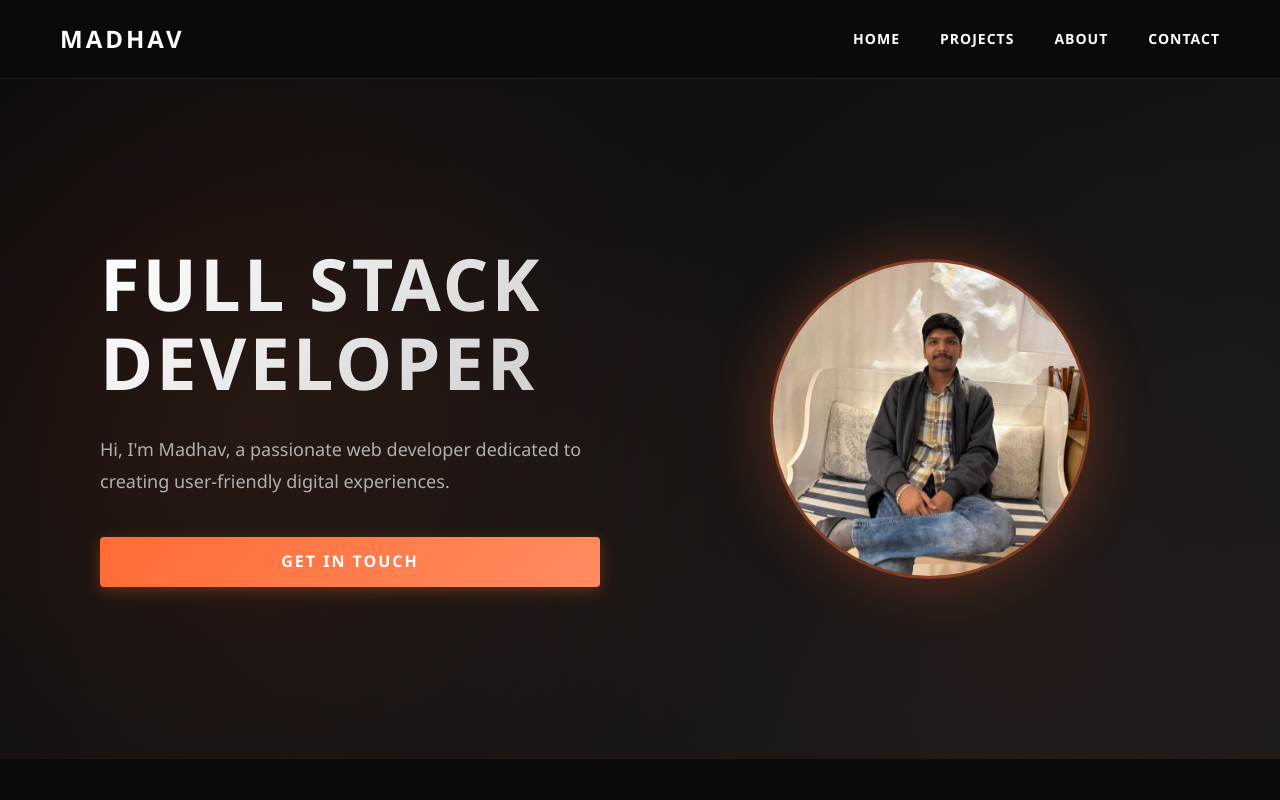
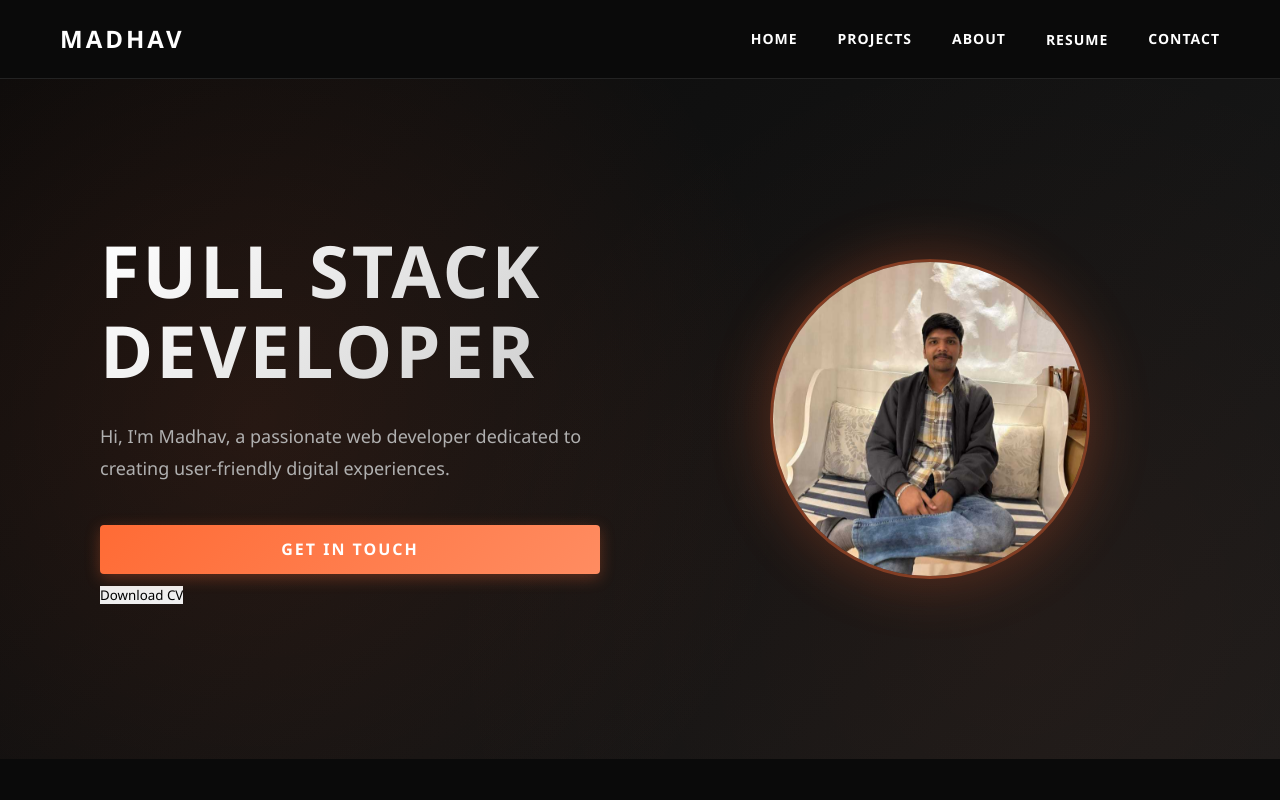
Before and after one commit to coder6-12/my-portfolio, a React (Vite) app: page / in a window 1280 px wide. Shown: the top 800 px of the page. Built offline with nearby package versions, Linux system fonts and the light colour scheme.

Commit message:
adding resume

```diff
--- a/src/components/Header/Header.css
+++ b/src/components/Header/Header.css
@@ -57,6 +57,16 @@
   width: 100%;
 }
 
+/* Resume Button Specific Styling */
+.resume-link {
+  background: none;
+  border: none;
+  cursor: pointer;
+  padding: 0;
+  font-family: inherit;
+  text-decoration: none;
+}
+
 .options {
   display: none;
   flex-direction: column;
@@ -94,7 +104,7 @@
 
   .nav-menu.active {
     transform: translateX(0);
-    max-height: 300px;
+    max-height: 350px; /* Increased to accommodate the extra menu item */
   }
 
   .nav-link {
@@ -105,4 +115,9 @@
   .nav-link::after {
     display: none;
   }
+
+  .resume-link {
+    width: 100%;
+    text-align: left;
+  }
 }
--- a/src/components/Header/Header.jsx
+++ b/src/components/Header/Header.jsx
@@ -1,12 +1,18 @@
 import { Link } from "react-router-dom";
 import "./Header.css";
 import { useState } from "react";
+import resume from "../../assets/MADHAVMITTAL.pdf";
 
 function Header() {
   const [isOpen, setIsOpen] = useState(false);
 
   const toggleMenu = () => {
     setIsOpen(!isOpen);
+  }
+
+  const handleResumeClick = () => {
+    window.open(resume, '_blank');
+    setIsOpen(false);
   }
 
   return (
@@ -26,6 +32,9 @@ function Header() {
           <Link to="/about" className="nav-link" onClick={() => setIsOpen(false)}>
             ABOUT
           </Link>
+          <button className="nav-link resume-link" onClick={handleResumeClick}>
+            RESUME
+          </button>
           <Link to="/contact" className="nav-link" onClick={() => setIsOpen(false)}>
             CONTACT
           </Link>
--- a/src/pages/Home/Home.jsx
+++ b/src/pages/Home/Home.jsx
@@ -1,8 +1,9 @@
 import { Link } from "react-router-dom";
 import "./Home.css";
 import Profile from "../../assets/profile.jpg";
+import resume from "../../assets/MADHAVMITTAL.pdf";
 import { FaHtml5, FaCss3Alt, FaReact, FaJs, FaPhp, FaNodeJs, FaGitAlt, FaGithub } from "react-icons/fa";
-import { SiTypescript, SiMongodb, SiExpress, SiVercel, SiCanva ,SiMysql , SiPostman} from "react-icons/si";
+import { SiTypescript, SiMongodb, SiExpress, SiVercel, SiCanva, SiMysql, SiPostman } from "react-icons/si";
 
 function Home() {
   const skillCategories = {
@@ -29,6 +30,10 @@ function Home() {
     ]
   };
 
+  const handleDownloadCV = () => {
+    window.open(resume, '_blank');
+  };
+
   return (
     <main className="home">
       <section className="hero">
@@ -43,9 +48,14 @@ function Home() {
               <p className="hero-subtitle">
                 Hi, I'm Madhav, a passionate web developer dedicated to creating user-friendly digital experiences.
               </p>
-              <Link to="/contact" className="btn-primary">
-                Get In Touch
-              </Link>
+              <div className="hero-buttons">
+                <Link to="/contact" className="btn-primary">
+                  Get In Touch
+                </Link>
+                <button onClick={handleDownloadCV} className="btn-secondary">
+                  Download CV
+                </button>
+              </div>
             </div>
 
             <div className="hero-image">
```
Also changed, not shown: 1 other file (tests, documents, lock files or other folders).
